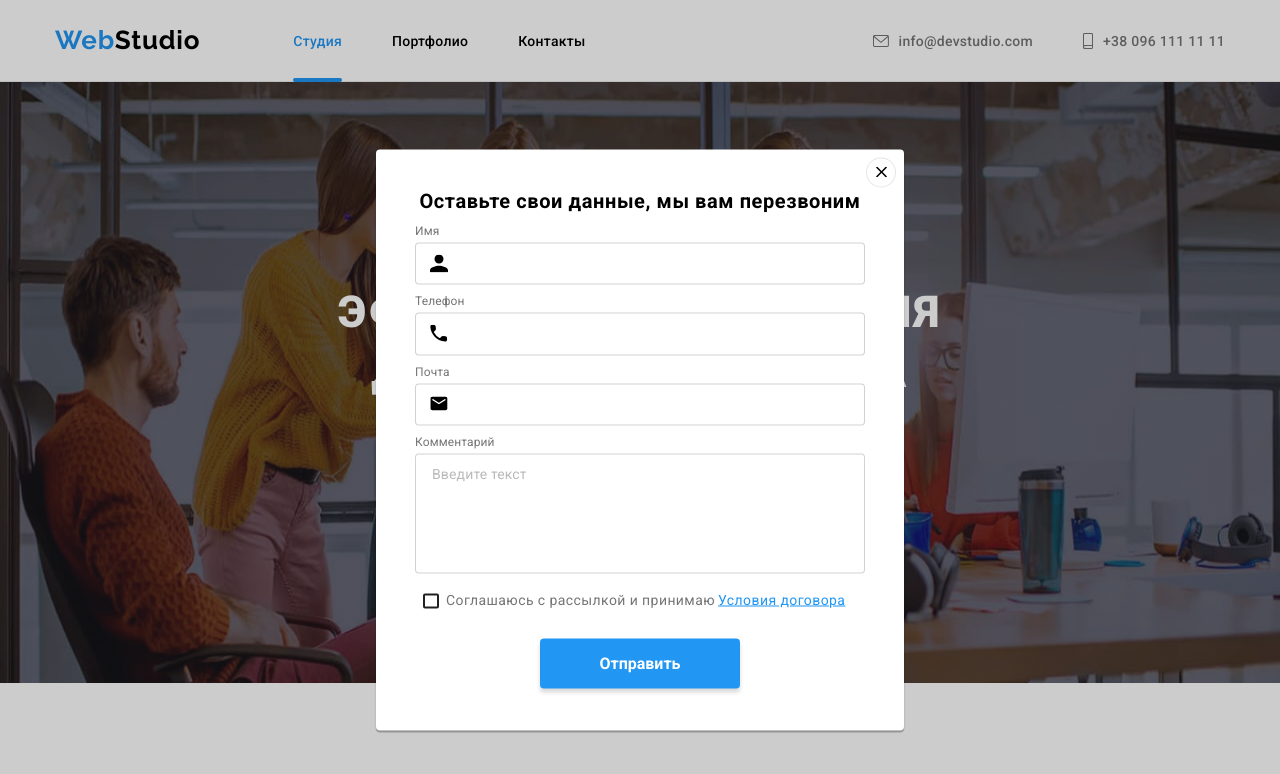
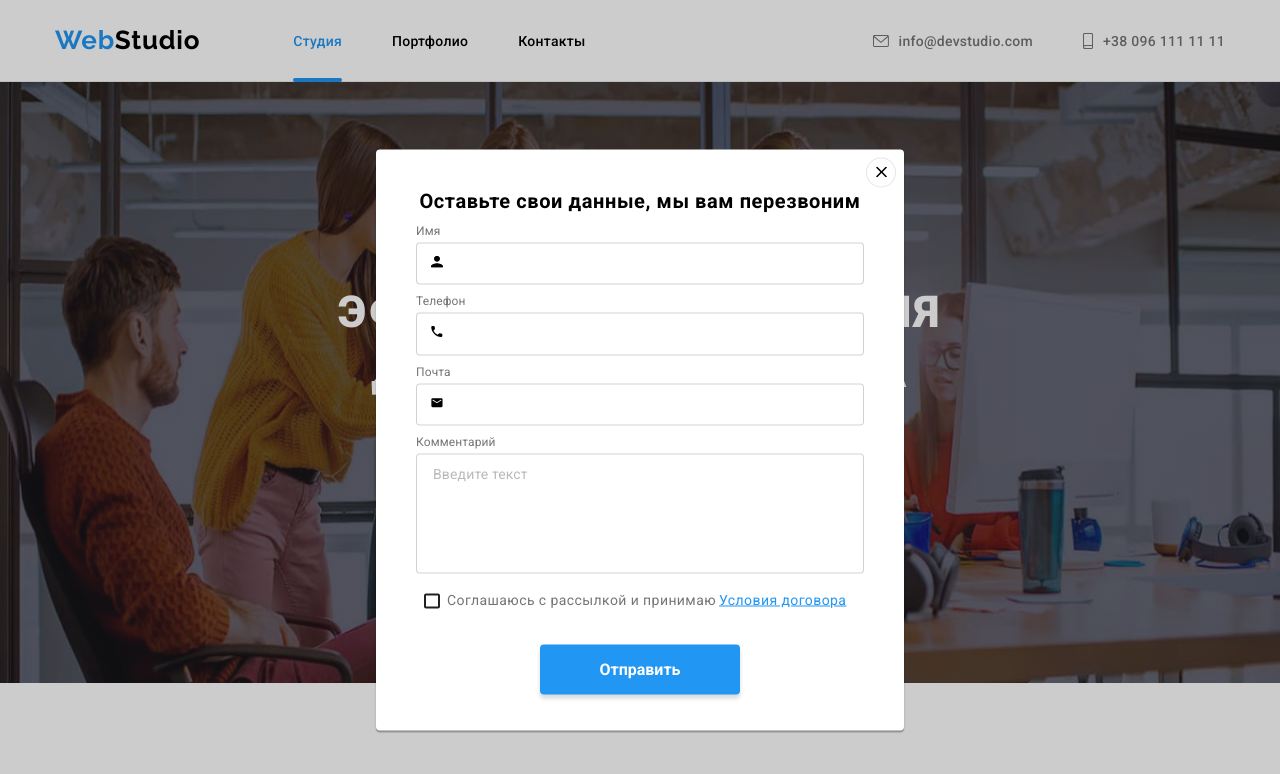
Before and after one commit to Paul-Semenko/goit-markup-hw-06, a plain HTML site: page index.html in a window 1280 px wide. Both pictures are taken after a click on the button "Заказать услугу". Shown: the top 774 px of the page. Drawn offline with nearby package versions, Linux system fonts and the light colour scheme.

Commit message:
commit-06-05

```diff
--- a/css/style.css
+++ b/css/style.css
@@ -692,6 +692,7 @@
                 width: 528px;
                 top: 55%;
                 left: 50%;
+                padding: 40px;
                 border-radius: 4px;
                 box-shadow: 0px 1px 3px rgba(0, 0, 0, 0.12), 0px 1px 1px rgba(0, 0, 0, 0.14), 0px 2px 1px rgba(0, 0, 0, 0.2);
                 background-color: var(--main-background);
@@ -711,11 +712,7 @@
             /*-------------- Modal Form ------------------*/
 
             .modal-form {
-                width: 450px;
-                margin-right: auto;
-                margin-left: auto;
-                padding-top: 40px;
-                padding-bottom: 40px;
+                max-width: 450px;
             }
 
             .form-text {
@@ -731,24 +728,29 @@
                 display: flex;
                 flex-direction: column;
                 position: relative;
+                margin-bottom: 10px;
+            }
+
+            .form-field.comments {
+                margin-bottom: 20px;
             }
 
             .form-field input {
                 padding: 11px 11px;
                 padding-left: 42px;
-                margin-bottom: 10px;
                 border: 1px solid rgba(33, 33, 33, 0.2);
                 border-radius: 4px;
+                transition: border 250ms cubic-bezier(0.4, 0, 0.2, 1);
             }
 
             .input-icon {
                 display: inline-block;
                 position: absolute;
-                transform: translatey(-50%);
-                top: 55%;
+                transform: translatey(-65%);
+                top: 65%;
                 left: 15px;
-                width: 18px;
-                height: 18px;
+                width: 12px;
+                height: 12px;
             }
 
             .form-field:focus-within>.input-icon {
@@ -765,12 +767,13 @@
 
             input:hover,
             textarea:hover {
-                border: 1px solid var(--accent-color);
+                border: 2px outset var(--accent-color);
             }
 
             input:focus,
             textarea:focus {
                 outline: 2px var(--accent-color);
+                border: 2px outset var(--accent-color);
             }
 
             .form-field label {
@@ -785,13 +788,14 @@
                 resize: none;
                 height: 120px;
                 padding: 12px 16px;
-                margin-bottom: 20px;
                 border: 1px solid rgba(33, 33, 33, 0.2);
                 border-radius: 4px;
+                transition: border 250ms cubic-bezier(0.4, 0, 0.2, 1) 350ms;
             }
 
             textarea:focus-within {
                 border: 1px solid var(--accent-color);
+                border: 2px outset var(--accent-color);
             }
 
             .form-field textarea::placeholder {
@@ -802,7 +806,7 @@
             }
 
             .form-agreement {
-                margin-bottom: 30px;
+                margin-bottom: 36px;
             }
 
             .agreement-checkbox {
@@ -823,6 +827,13 @@
                 height: 15px;
                 border: 2px solid var(--title-color);
                 border-radius: 2px;
+                cursor: pointer;
+                transition: border 250ms cubic-bezier(0.4, 0, 0.2, 1) 350ms;
+            }
+
+            .icon-checkbox:hover,
+            .icon-checkbox:focus {
+                border: 4px double #a11300;
             }
 
             .agreement-checkbox:checked+.icon-checkbox {
--- a/index.html
+++ b/index.html
@@ -414,7 +414,7 @@
                            <use href="./img/icons/sprite.svg#icon-envelope-two"></use>
                             </svg>
                 </div>
-                <div class="form-field">
+                <div class="form-field comments">
                     <label for="comments">Комментарий</label>
                     <textarea name="comment" id="comments" cols="30" rows="10" placeholder="Введите текст"></textarea>
                 </div>
```
